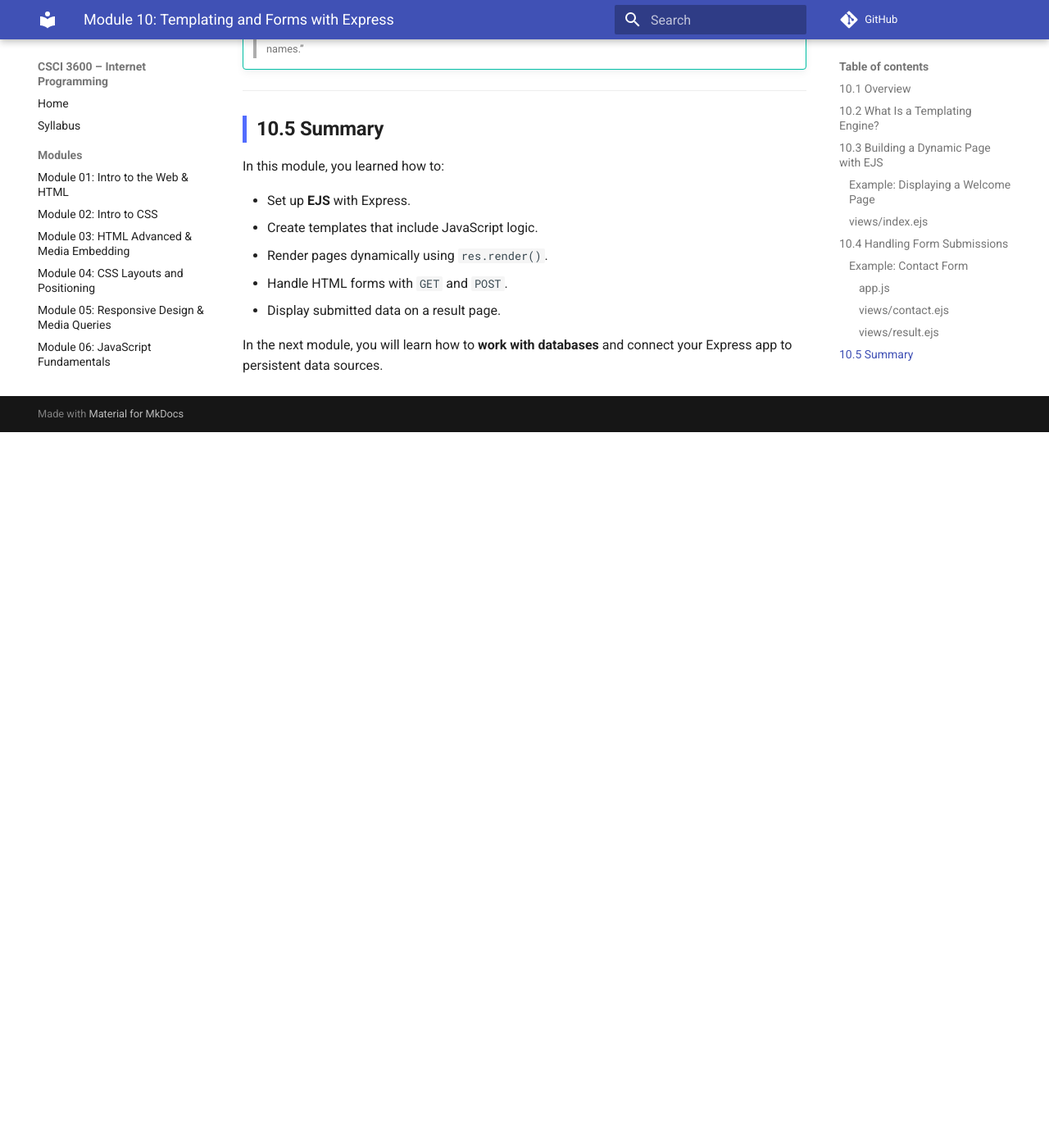
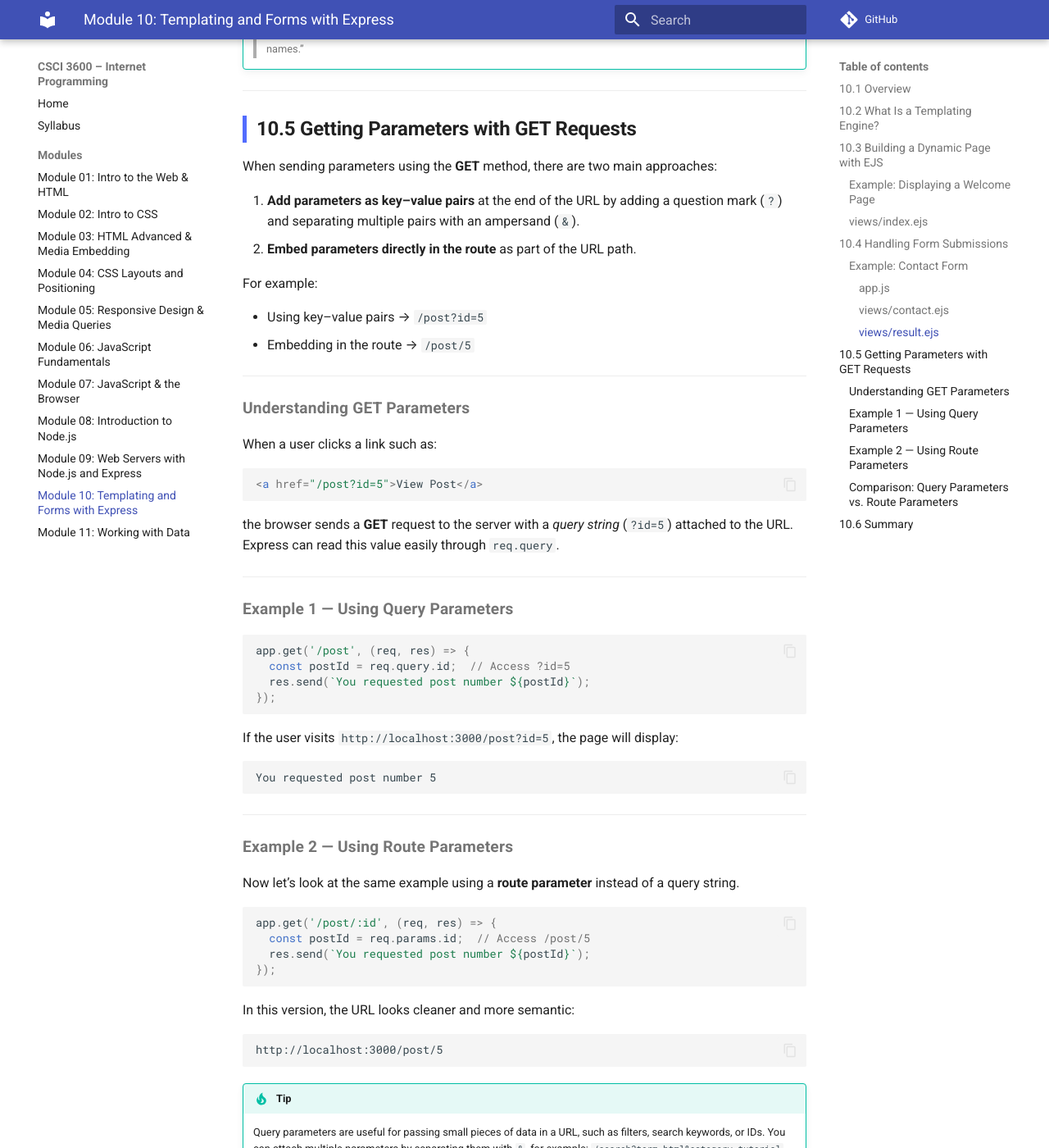
Before and after one commit to rahaeimehr/internet-programming, an MkDocs documentation site: the page built from docs/module-10-templating_forms/index.md, in a window 1280 px wide and 1400 px high, scrolled down 5897 px. Shown: the whole window at 82% size. Built offline with MkDocs 1.6.1 and Material for MkDocs 9.7.7, drawn with Linux system fonts in a browser that asks for light colours; comment, search, counter and statistics services are not loaded; before the commit the page ends 6424 px from its top, so only the background shows below that; some of the changed text lies outside the part shown.

Commit message:
module 10 - get

````diff
--- a/docs/module-10-templating_forms/index.md
+++ b/docs/module-10-templating_forms/index.md
@@ -224,8 +224,94 @@ app.listen(3000, () => {
     > “Take the `name`, `email`, and `message` properties from the `req.body` object and create variables with those names.”
 
 ---
+## 10.5 Getting Parameters with GET Requests
 
-## 10.5 Summary
+When sending parameters using the **GET** method, there are two main approaches:
+
+1. **Add parameters as key–value pairs** at the end of the URL by adding a question mark (`?`) and separating multiple pairs with an ampersand (`&`).
+2. **Embed parameters directly in the route** as part of the URL path.
+
+For example:
+
+- Using key–value pairs → `/post?id=5`
+- Embedding in the route → `/post/5`
+
+---
+
+### Understanding GET Parameters
+
+When a user clicks a link such as:
+
+```html
+<a href="/post?id=5">View Post</a>
+```
+
+the browser sends a **GET** request to the server with a *query string* (`?id=5`) attached to the URL. Express can read this value easily through `req.query`.
+
+---
+
+### Example 1 — Using Query Parameters
+
+```javascript
+app.get('/post', (req, res) => {
+  const postId = req.query.id;  // Access ?id=5
+  res.send(`You requested post number ${postId}`);
+});
+```
+
+If the user visits `http://localhost:3000/post?id=5`, the page will display:
+
+```
+You requested post number 5
+```
+
+---
+
+### Example 2 — Using Route Parameters
+
+Now let’s look at the same example using a **route parameter** instead of a query string.
+
+```javascript
+app.get('/post/:id', (req, res) => {
+  const postId = req.params.id;  // Access /post/5
+  res.send(`You requested post number ${postId}`);
+});
+```
+
+In this version, the URL looks cleaner and more semantic:
+
+```
+http://localhost:3000/post/5
+```
+
+!!! tip
+    Query parameters are useful for passing small pieces of data in a URL, such as filters, search keywords, or IDs.
+    You can attach multiple parameters by separating them with `&`, for example:
+    `/search?term=html&category=tutorial`.
+
+---
+
+### Comparison: Query Parameters vs. Route Parameters
+
+| Type                | URL Example  | Accessed By     | Description                         |
+| ------------------- | ------------ | --------------- | ----------------------------------- |
+| **Query parameter** | `/post?id=5` | `req.query.id`  | Added after `?` in the URL          |
+| **Route parameter** | `/post/5`    | `req.params.id` | Defined in the route as `/post/:id` |
+
+!!! note
+    You can combine both in the same route if needed. For example:<br>
+    `/post/5?mode=edit` → `req.params.id` is `5`, and `req.query.mode` is `"edit"`.
+
+!!! tip
+
+    Both query parameters and route parameters allow you to send data through URLs.
+
+    - Use **query parameters** for optional or filter-type data.
+    - Use **route parameters** when the value identifies a specific resource (like a post or user).
+
+---
+
+## 10.6 Summary
 
 In this module, you learned how to:
 
````
